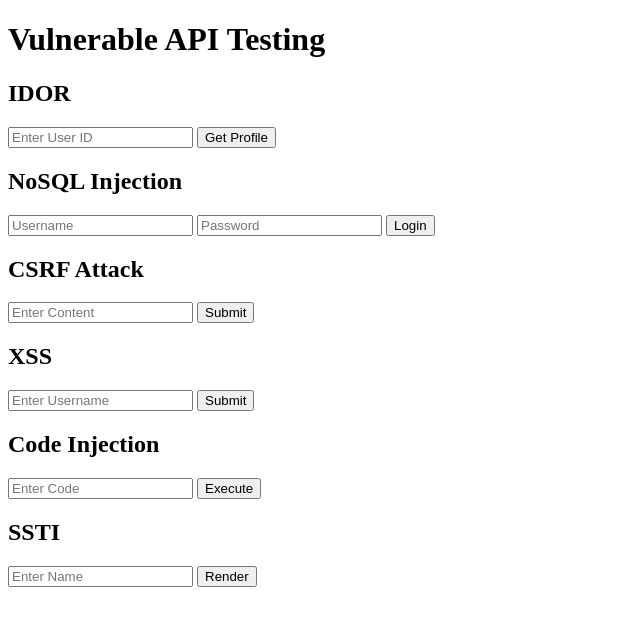
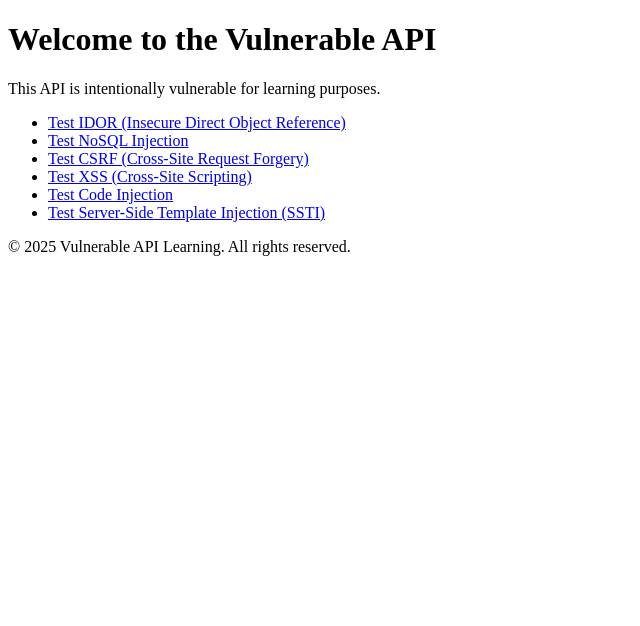
Before and after one commit to rafat1999/API-Penetration-Testing, a Flask app: page / in a window 1280 px wide. Shown: the top 626 px of the page, without its empty margins (0-640 px from the left). Run offline with Flask 2, Linux system fonts and the light colour scheme; some libraries are stand-ins or nearby versions.

Commit message:
Update index.html

```diff
--- a/templates/index.html
+++ b/templates/index.html
@@ -1,46 +1,23 @@
 <!DOCTYPE html>
 <html>
 <head>
-    <title>Vulnerable API Learning</title>
+    <title>Vulnerable API</title>
 </head>
 <body>
-    <h1>Vulnerable API Testing</h1>
+    <h1>Welcome to the Vulnerable API</h1>
+    <p>This API is intentionally vulnerable for learning purposes.</p>
 
-    <h2>IDOR</h2>
-    <form action="http://localhost:5000/idor/profile" method="GET">
-        <input type="text" name="user_id" placeholder="Enter User ID">
-        <button type="submit">Get Profile</button>
-    </form>
+    <ul>
+        <li><a href="/idor">Test IDOR (Insecure Direct Object Reference)</a></li>
+        <li><a href="/nosql">Test NoSQL Injection</a></li>
+        <li><a href="/csrf">Test CSRF (Cross-Site Request Forgery)</a></li>
+        <li><a href="/xss">Test XSS (Cross-Site Scripting)</a></li>
+        <li><a href="/code_injection">Test Code Injection</a></li>
+        <li><a href="/ssti">Test Server-Side Template Injection (SSTI)</a></li>
+    </ul>
 
-    <h2>NoSQL Injection</h2>
-    <form action="http://localhost:5000/nosql/login" method="POST">
-        <input type="text" name="username" placeholder="Username">
-        <input type="password" name="password" placeholder="Password">
-        <button type="submit">Login</button>
-    </form>
-
-    <h2>CSRF Attack</h2>
-    <form action="http://localhost:5000/csrf/post" method="POST">
-        <input type="text" name="content" placeholder="Enter Content">
-        <button type="submit">Submit</button>
-    </form>
-
-    <h2>XSS</h2>
-    <form action="http://localhost:5000/xss" method="POST">
-        <input type="text" name="username" placeholder="Enter Username">
-        <button type="submit">Submit</button>
-    </form>
-
-    <h2>Code Injection</h2>
-    <form action="http://localhost:5000/code_injection" method="POST">
-        <input type="text" name="code" placeholder="Enter Code">
-        <button type="submit">Execute</button>
-    </form>
-
-    <h2>SSTI</h2>
-    <form action="http://localhost:5000/ssti" method="GET">
-        <input type="text" name="name" placeholder="Enter Name">
-        <button type="submit">Render</button>
-    </form>
+    <footer>
+        <p>&copy; 2025 Vulnerable API Learning. All rights reserved.</p>
+    </footer>
 </body>
 </html>
```
